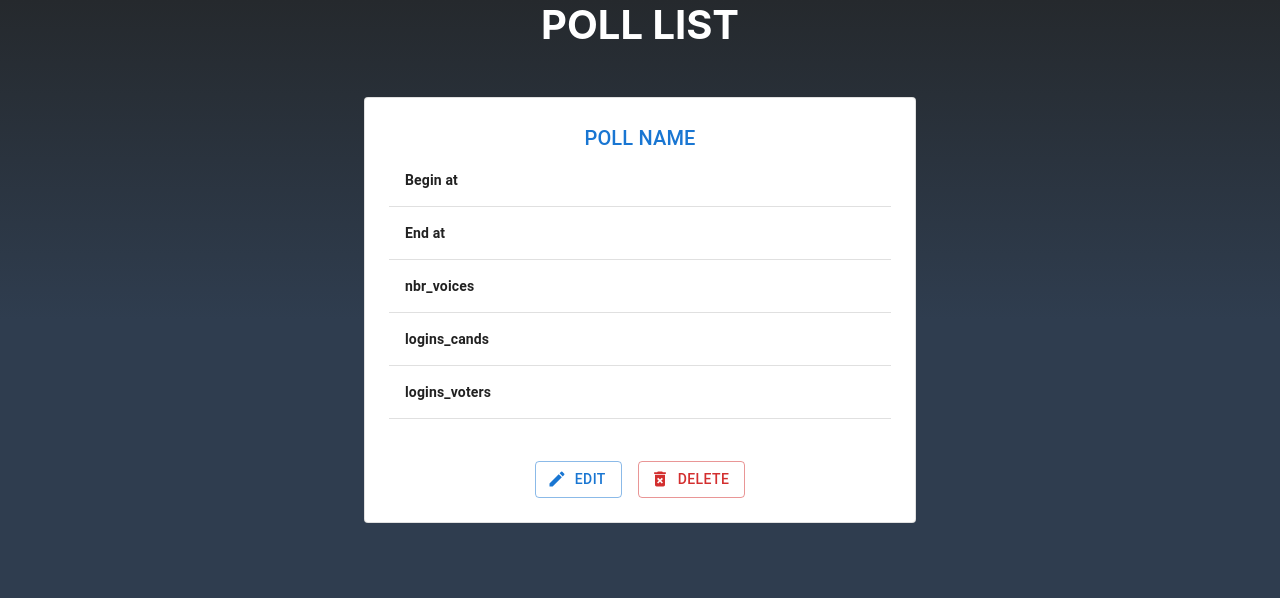
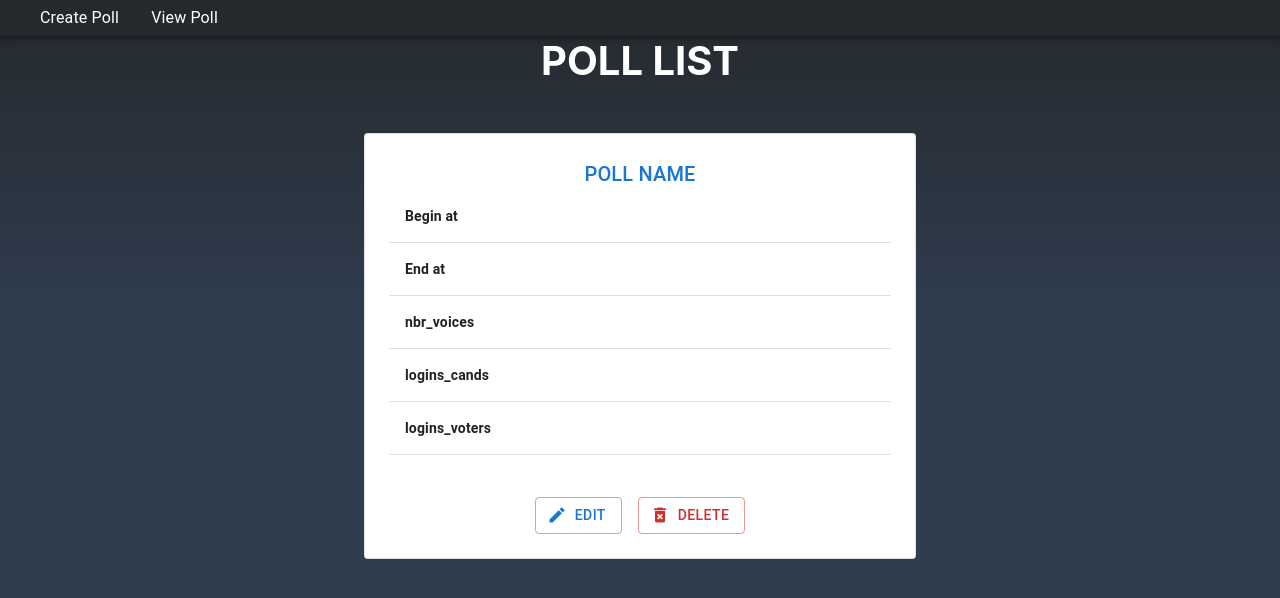
Before and after one commit to Jiwon-Woo/voxotron, a React (Create React App) app in the folder frontend/: page /poll in a window 1280 px wide. Shown: the top 598 px of the page. Built offline with nearby package versions, Linux system fonts and the light colour scheme; no server answers.

Commit message:
frontend: add navi bar to Poll list page
내비게이션 바 추가

Co-authored-by: Kang Jisoon <devleomk1@users.noreply.github.com>

```diff
--- a/frontend/src/pages/PollListPage/PollListPage.jsx
+++ b/frontend/src/pages/PollListPage/PollListPage.jsx
@@ -1,9 +1,10 @@
 import { React } from 'react';
-import { ViewPollsContainer } from '../../components';
+import { NavigationBar, ViewPollsContainer } from '../../components';
 
 const PollListPage = () => {
   return (
     <>
+      <NavigationBar />
       <div>
         <h1>POLL LIST</h1>
       </div>
```
